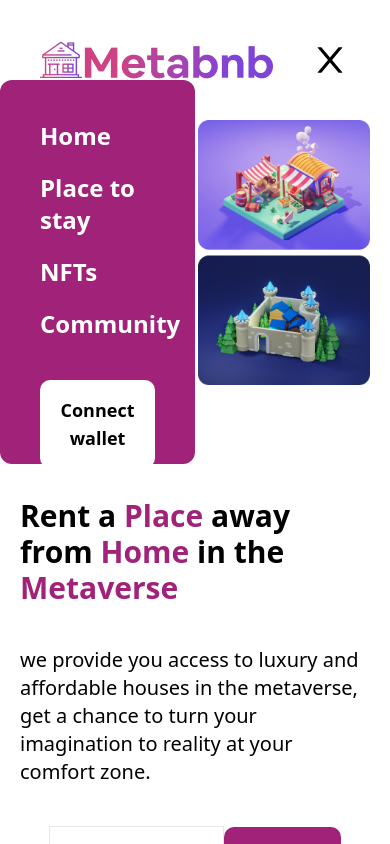
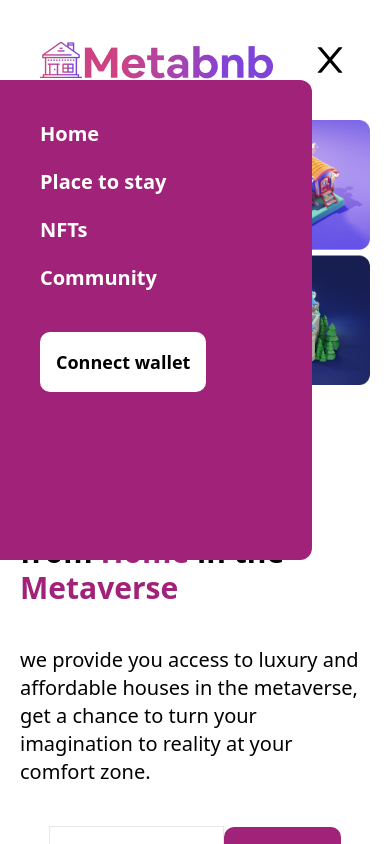
Before and after one commit to whalay/Bnb-Meta, a React (Vite) app: page /home in a window 390 px wide. Both pictures are taken after a click on the icon 330 px from the left and 60 px from the top of the page. Shown: the top 844 px of the page. Built offline with nearby package versions, Linux system fonts and the light colour scheme.

Commit message:
restyled the placee to meet component

```diff
--- a/src/components/Navbar.jsx
+++ b/src/components/Navbar.jsx
@@ -46,12 +46,16 @@ const Navbar = (props) => {
       )}
 
       {toggle && (
-        <div className="bg-[#A02279] absolute h-96 w-1/2 top-20 left-0 rounded-xl p-10">
-          <ul className="md:flex justify-between space-y-5 text-white text-2xl">
-            <li>Home</li>
-            <li>Place to stay</li>
-            <li>NFTs</li>
-            <li>Community</li>
+        <div className="bg-[#A02279] absolute h-[30rem] w-[80%] top-20 left-0 rounded-r-xl p-10">
+          <ul className="md:flex justify-between space-y-5 text-white text-xl">
+          <li>
+          <Link to="/home">Home</Link>
+        </li>
+        <li>
+          <Link to="/nft">Place to stay</Link>
+        </li>
+        <li>NFTs</li>
+        <li>Community</li>
           </ul>
 
           <button className="p-4 mt-10 bg-white text-black rounded-[10px] ">
```
